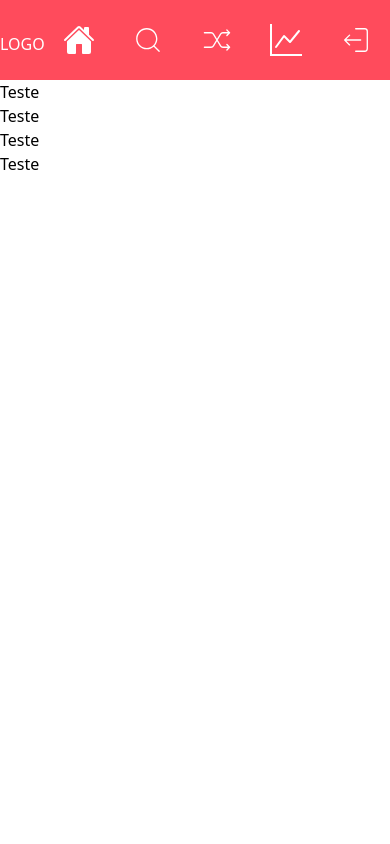
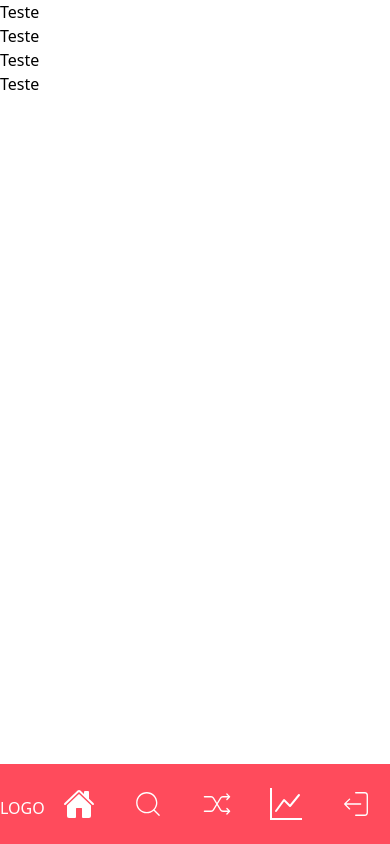
Before and after one commit to rytix/contact_showcase, a Next.js app: page / in a window 390 px wide. Built offline with nearby package versions, Linux system fonts and the light colour scheme.

Commit message:
bug fix menu bar

```diff
--- a/app/layout.tsx
+++ b/app/layout.tsx
@@ -16,7 +16,9 @@ export default function RootLayout({
     <html lang="en">
       <body>
         <div className="flex flex-col h-screen w-screen md:flex-row">
-          <Menu />
+          <div className="order-2 md:order-1">
+            <Menu />
+          </div>
           <div className="order-1 h-screen w-screen md:order-2">{children}</div>
         </div>
       </body>
```
